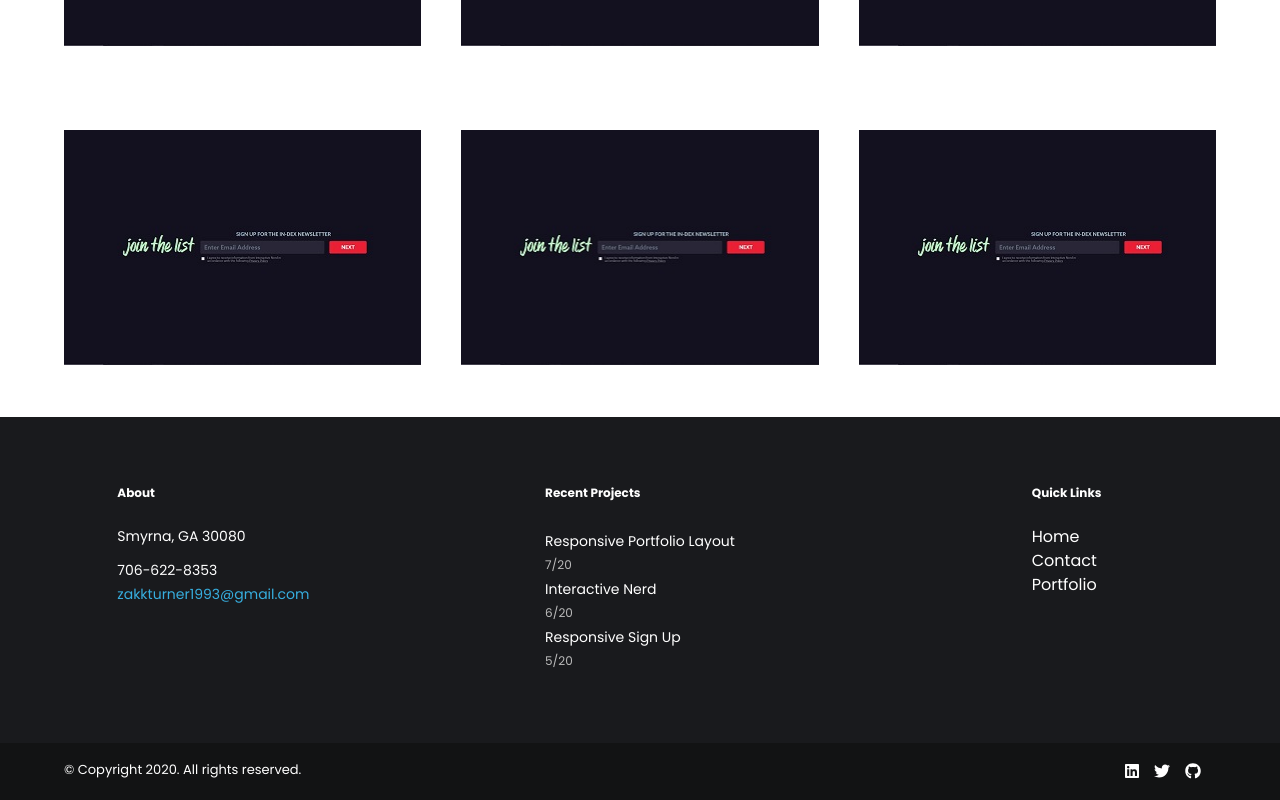
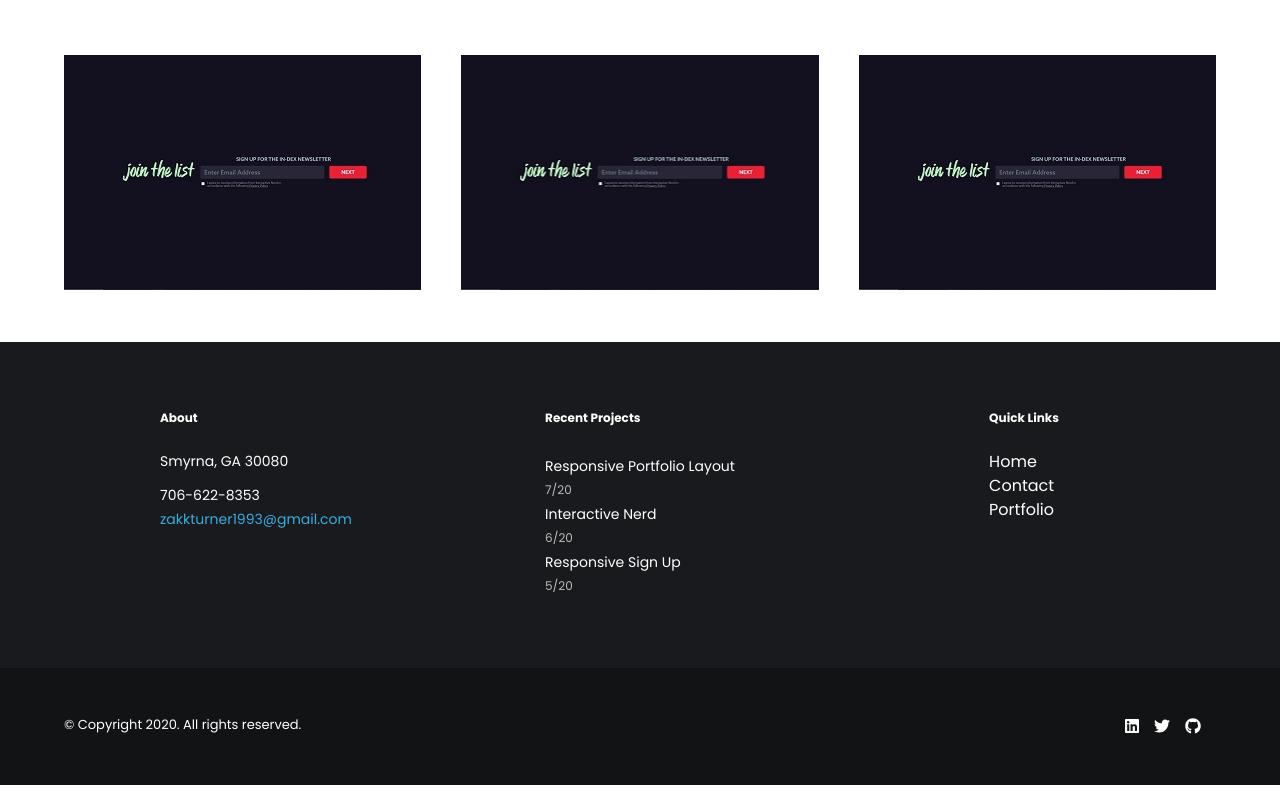
Before and after one commit to zakkturner/portfolio-layout-1, a React (Create React App) app: page / in a window 1280 px wide. Shown: the part 1155-1955 px from the top of the page. Built offline with nearby package versions, Linux system fonts and the light colour scheme.

Commit message:
made responsive

```diff
--- a/src/com/footer/Footer.scss
+++ b/src/com/footer/Footer.scss
@@ -1,14 +1,44 @@
 .footer {
   background: #191a1d;
-
+  &__grid {
+    display: none;
+  }
+  &__copyright {
+    background-color: #121314;
+    &__container {
+      display: grid;
+      width: 90%;
+      margin: 0 auto;
+      grid-template-columns: 1fr;
+      padding: 50px 0;
+      &-text {
+        color: #fff;
+        font-size: 13px;
+        text-align: center;
+        margin-bottom: 20px;
+      }
+      &-socials {
+        display: flex;
+        justify-self: center;
+        li {
+          margin-right: 15px;
+          a {
+            color: #fff;
+          }
+        }
+      }
+    }
+  }
+}
+@media only screen and (min-width: 768px) {
+  .footer {
     &__grid {
       padding: 70px 0;
       color: #fff;
       display: grid;
-    grid-template-columns: 1fr 1fr 1fr;
-    div {
-      justify-self: center;
-    }
+      grid-template-columns: 1fr 1fr;
+      margin: 0 auto;
+      width: 90%;
 
       &__about {
         &-address {
@@ -26,6 +56,7 @@
       }
 
       &__recent {
+        justify-self: flex-end;
         &-projects {
           li {
             display: flex;
@@ -55,29 +86,32 @@
         }
       }
     }
-
     &__copyright {
-    background-color: #121314;
       &__container {
-      display: grid;
-      width: 90%;
-      margin: 0 auto;
         grid-template-columns: 1fr 1fr;
-      padding: 20px 0;
         &-text {
-        color: #fff;
-        font-size: 13px;
+          text-align: left;
+          margin-bottom: 0;
         }
         &-socials {
-        display: flex;
           justify-self: flex-end;
-        li {
-          margin-right: 15px;
-          a {
-            color: #fff;
         }
       }
     }
   }
 }
+
+@media only screen and (min-width: 1024px) {
+  .footer {
+    &__grid {
+      grid-template-columns: 1fr 1fr 1fr;
+      div {
+        justify-self: center;
       }
+
+      &__recent {
+        justify-self: flex-start;
+      }
+    }
+  }
+}
--- a/src/com/header/Header.scss
+++ b/src/com/header/Header.scss
@@ -2,7 +2,7 @@
   width: 100%;
   height: 500px;
   background: url("https://neuronthemes.com/dendrite/wp-content/uploads/page-header.jpg")
-    no-repeat 50% 40%;
+    50% 75% no-repeat;
   -webkit-background-size: cover;
   -moz-background-size: cover;
   -o-background-size: cover;
@@ -32,3 +32,6 @@
     }
   }
 }
+
+// background: url("https://neuronthemes.com/dendrite/wp-content/uploads/page-header.jpg")
+//     no-repeat 50% 40%;
--- a/src/com/main/Main.scss
+++ b/src/com/main/Main.scss
@@ -1,15 +1,12 @@
 .main {
   &__grid {
-    padding-top: 15px;
+    // padding-top: 5px;
     margin: 0 auto;
     width: 90%;
     display: grid;
-    grid-template-rows: 110px 1fr;
+    grid-template-rows: 1fr;
     &__links {
-      display: flex;
-      justify-content: center;
-      align-items: center;
-      padding-bottom: 15px;
+      display: none;
 
       li {
         margin-right: 10px;
@@ -24,7 +21,7 @@
 
     &__project-grid {
       display: grid;
-      grid-template-columns: 1fr 1fr 1fr;
+      grid-template-columns: 1fr;
       // grid-template-rows: 1fr 1fr 1fr;
       grid-gap: 40px;
       padding-bottom: 30px;
@@ -39,3 +36,33 @@
     }
   }
 }
+
+@media only screen and (min-width: 768px) {
+  .main {
+    &__grid {
+      grid-template-rows: 40px 1fr;
+      padding-top: 10px;
+
+      &__links {
+        display: flex;
+        justify-content: center;
+        align-items: center;
+        padding-bottom: 5px;
+      }
+
+      &__project-grid {
+        grid-template-columns: 1fr 1fr;
+      }
+    }
+  }
+}
+
+@media only screen and (min-width: 1024px) {
+  .main {
+    &__grid {
+      &__project-grid {
+        grid-template-columns: 1fr 1fr 1fr;
+      }
+    }
+  }
+}
--- a/src/com/nav/Nav.js
+++ b/src/com/nav/Nav.js
@@ -14,7 +14,13 @@ export default function Nav() {
     <nav className="nav">
       <div className="nav__grid">
         <h3 className="nav__grid__logo">ZT</h3>
-
+        <div className="nav__grid__hamburgercontainer">
+          <div className="nav__grid__hamburgercontainer__hamburger">
+            <a>
+              <div className="nav__grid__hamburgercontainer__hamburger--inner"></div>
+            </a>
+          </div>
+        </div>
         <ul className="nav__grid__links">
           <li>
             <a href="#" className="nav__grid__links-item">
--- a/src/com/nav/Nav.scss
+++ b/src/com/nav/Nav.scss
@@ -1,35 +1,91 @@
-.nav{
+.nav {
   width: 100%;
-    &__grid{
+  &__grid {
     padding: 30px 35px;
     display: grid;
     grid-template-columns: 1fr 1fr;
-      &__links{
+    &__hamburgercontainer {
+      width: 100%;
       display: flex;
       justify-content: flex-end;
-        li{
+
+      &__hamburger {
+        position: relative;
+        height: 26px;
+        width: 24px;
+        line-height: 26px;
+        cursor: pointer;
+        display: flex;
+        justify-content: center;
+        align-items: center;
+        z-index: 6;
+        &--inner {
+          position: relative;
+          display: inline-block;
+          top: -4px;
+          width: 24px;
+          height: 3px;
+          border-radius: 2px;
+          background-color: #191a1d;
+
+          &::after,
+          &::before {
+            content: "";
+            display: inline-block;
+            position: absolute;
+            left: 0;
+            width: 24px;
+            height: 3px;
+            border-radius: 2px;
+            background-color: #191a1d;
+          }
+
+          &::before {
+            top: -8px;
+          }
+
+          &::after {
+            top: 8px;
+          }
+        }
+      }
+    }
+    &__links {
+      display: none;
+    }
+  }
+}
+
+@media only screen and (min-width: 834px) {
+  .nav {
+    &__grid {
+      &__hamburgercontainer {
+        display: none;
+      }
+
+      &__links {
+        display: flex;
+        justify-content: flex-end;
+        li {
           list-style: none;
 
-          a{
+          a {
             text-decoration: none;
-          color: #191A1D;
-
+            color: #191a1d;
           }
-
-
         }
-        &-item{
+        &-item {
           margin-right: 30px;
-
         }
-        &-socials{
+        &-socials {
           padding-left: 0;
           display: flex;
           justify-content: flex-start;
-          svg{
+          svg {
             margin-right: 20px;
           }
         }
       }
     }
   }
+}
```
Lines whose indentation alone changed are shown as unchanged.
